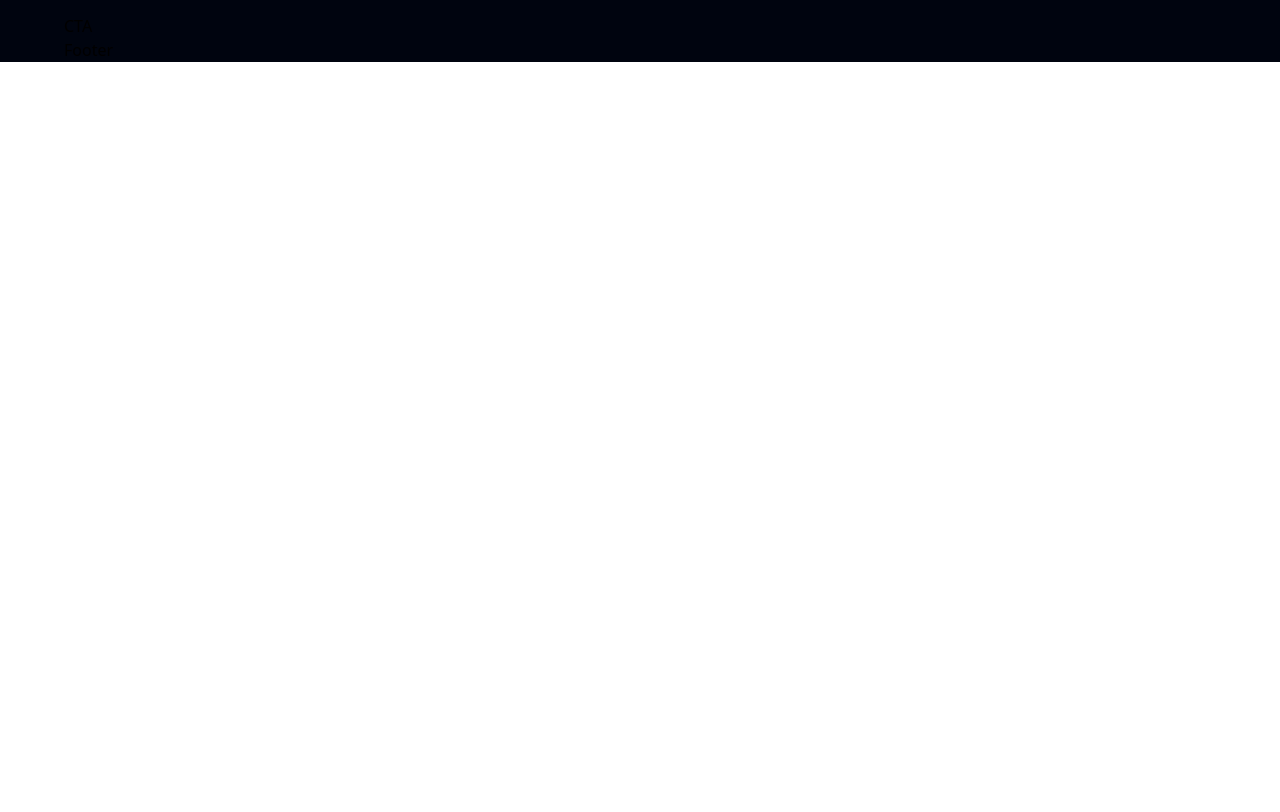
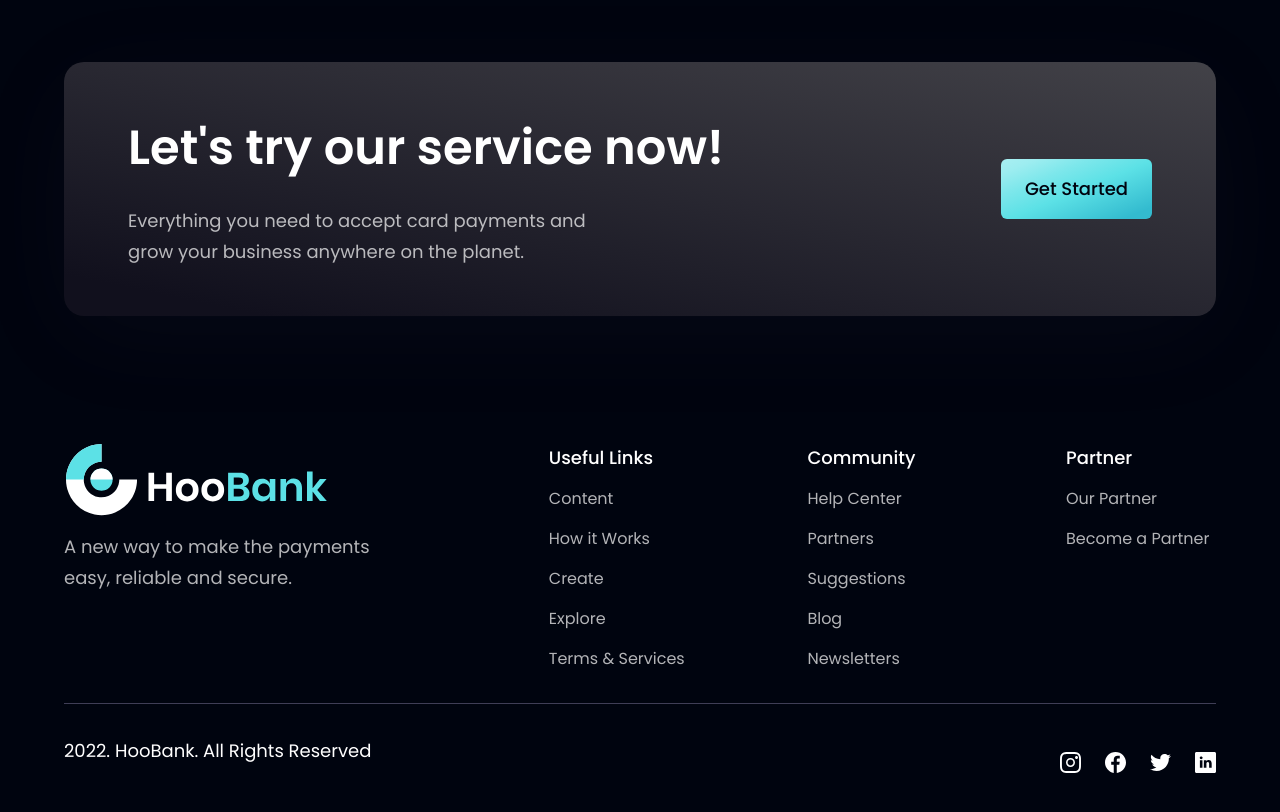
Before and after one commit to Damjan15/HooBank, a React (Vite) app: page / in a window 1280 px wide. Shown: the part 4083-4895 px from the top of the page. Before the commit the page ends 4145 px from the top, so only its background shows below. Built offline with nearby package versions, Linux system fonts and the light colour scheme.

Commit message:
footer created, cta section created, added hover effects on links in navbar

```diff
--- a/src/components/CTA.jsx
+++ b/src/components/CTA.jsx
@@ -1,5 +1,17 @@
+import styles from "../styles";
+import Button from "./Button";
+
 const CTA = () => {
-  return <div>CTA</div>;
+  return <section className={`${styles.flexCenter} ${styles.marginY} ${styles.padding} flex-col rounded-[20px] box-shadow bg-black-gradient-2 sm:flex-row`}>
+    <div className="flex-1 flex flex-col">
+      <h2 className={`${styles.heading2}`}>Let's try our service now!</h2>
+      <p className={`${styles.paragraph} max-w-[470px] mt-5`}>Everything you need to accept card payments and grow your business anywhere on the planet.</p>
+    </div>
+
+    <div className={`${styles.flexCenter} ml-0 mt-10 sm:ml-10 sm:mt-0`}>
+      <Button />
+    </div>
+  </section>;
 };
 
 export default CTA;
--- a/src/components/Footer.jsx
+++ b/src/components/Footer.jsx
@@ -1,6 +1,44 @@
+import styles from "../styles";
+import { logo } from "../assets";
+import { footerLinks, socialMedia } from "../constants";
+
 const Footer = () => {
   return (
-    <div>Footer</div>
+    <footer className={`${styles.flexCenter} ${styles.paddingY} flex-col`}>
+      <div className={`${styles.flexStart} flex-col mb-8 w-full md:flex-row`}>
+        <div className="flex-1 flex flex-col justify-start mr-10">
+          <img src={logo} alt="hoobank" className="w-[266px] h-[72px] object-contain" />
+          <p className={`${styles.paragraph} mt-4 max-w-[310px]`}>A new way to make the payments easy, reliable and secure.</p>
+        </div>
+
+        <div className="flex-[1.5] w-full flex flex-row justify-between flex-wrap mt-10 md:mt-0">
+          { footerLinks.map((footerLink) => (
+            <div className="flex flex-col my-4 min-w-[150px] ss:my-0">
+              <h4 className="font-poppins font-medium text-lg leading-[27px] text-white">
+                { footerLink.title }
+              </h4>
+              <ul className="list-none mt-4">
+                { footerLink.links.map((link, index) => (
+                  <li key={link.name} className={`font-poppins font-normal text-base leading-[24px] text-dimWhite cursor-pointer hover:text-secondary ${ index !== footerLink.links.length - 1 ? 'mb-4' : 'mb-0'}`}>
+                    { link.name }
+                  </li>
+                ))}
+              </ul>
+            </div>
+          ))}
+        </div>
+      </div>
+
+      <div className="w-full flex justify-between items-center flex-col md:flex-row pt-6 border-t-[1px] border-t-[#3f3e56]">
+        <p className="font-poppins font-normal text-center  text-lg leading-[27px] text-white">2022. HooBank. All Rights Reserved</p>
+
+        <div className="flex flex-row mt-6">
+          { socialMedia.map((social, index) => (
+            <img key={social.id} src={social.icon} alt={social.id} className={`w-[21px] h-[21px] object-contain cursor-pointer ${index !== socialMedia.length - 1 ? 'mr-6' : 'mr-0'}`} />
+          ))}
+        </div>
+      </div>
+    </footer>
   )
 }
 
--- a/src/components/Navbar.jsx
+++ b/src/components/Navbar.jsx
@@ -15,7 +15,7 @@ const Navbar = () => {
             key={nav.id}
             className={`font-poppins font-normal cursor-pointer text-base ${
               index === navLinks.length - 1 ? "mr-0" : "mr-10"
-            } text-white`}
+            } text-white hover:text-secondary`}
           >
             <a href={`#${nav.id}`}>{nav.title}</a>
           </li>
```
